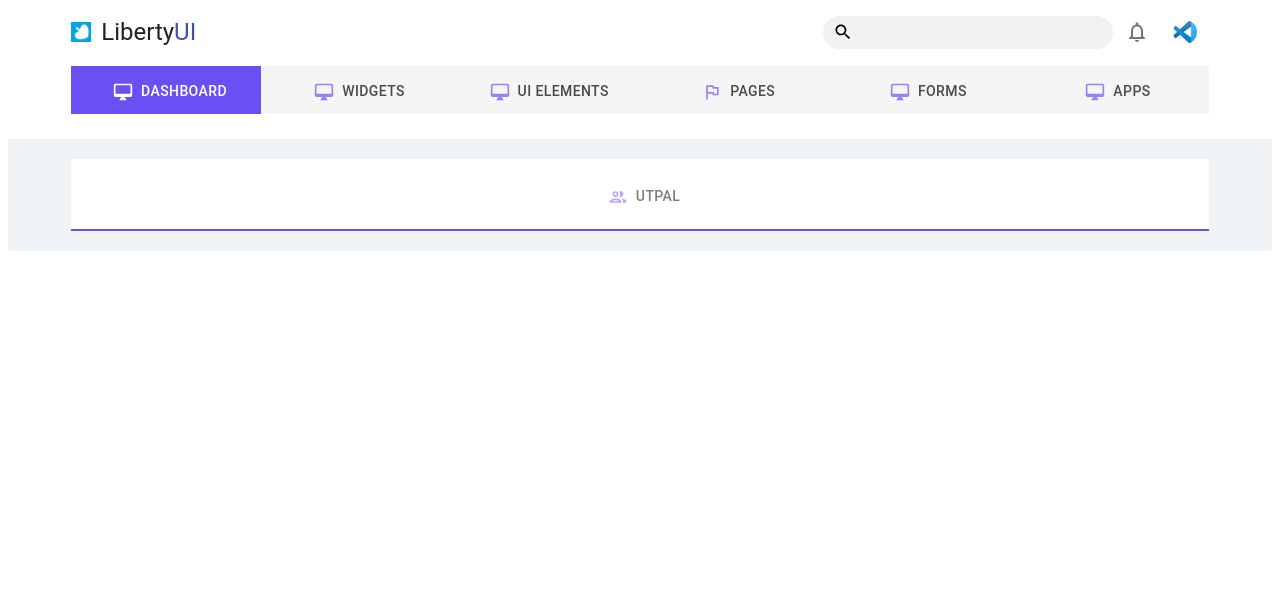
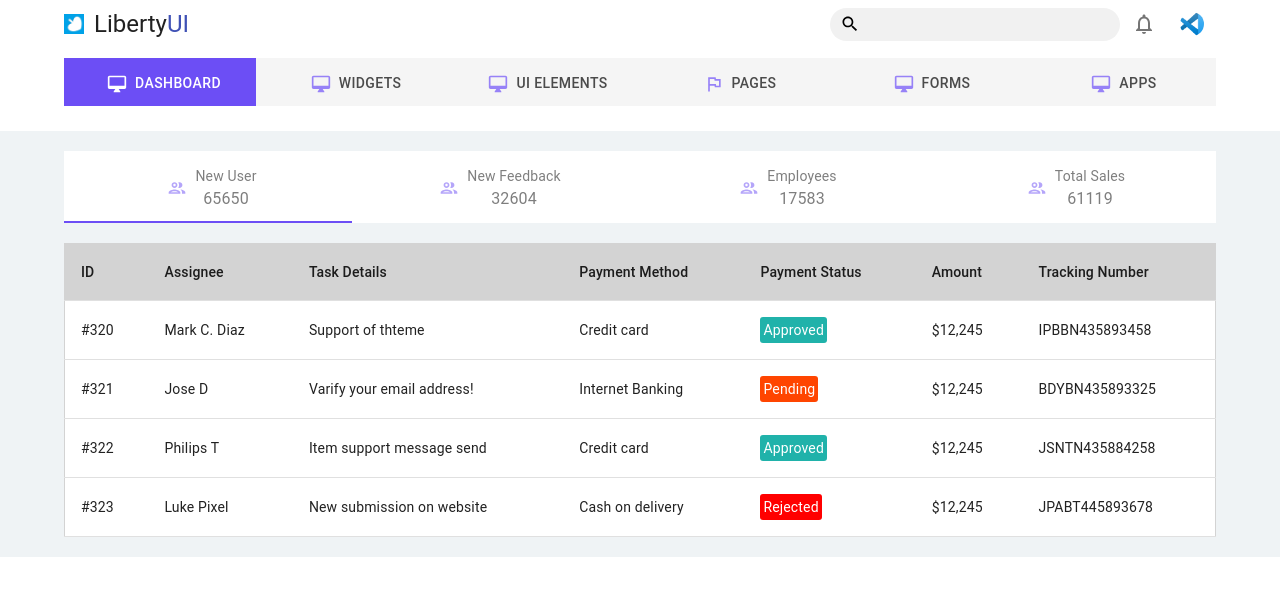
Before and after one commit to utpalmaji01/LibraryUI, a React (Create React App) app: page /dashBoard in a window 1280 px wide. Shown: the top 596 px of the page. Built offline with nearby package versions, Linux system fonts and the light colour scheme.

Commit message:
add: data table at dashboard

```diff
--- a/public/index.html
+++ b/public/index.html
@@ -26,7 +26,7 @@
     -->
     <title>React App</title>
   </head>
-  <body>
+  <body style="margin:0;">
     <noscript>You need to enable JavaScript to run this app.</noscript>
     <div id="root"></div>
     <!--
--- a/src/components/AllAssets.jsx
+++ b/src/components/AllAssets.jsx
@@ -1,5 +1,5 @@
 import React, { useState } from "react";
-import { Tab, Tabs } from "@material-ui/core";
+import { Tab, Tabs, Typography } from "@material-ui/core";
 import { PeopleOutlined as PeopleOutlinedIcon } from "@material-ui/icons";
 import "../style/allAssets.scss";
 
@@ -21,7 +21,64 @@ const AllAssets = () => {
         <Tab
           disabled
           value="NEW USER"
-          label={<div className="tab-details">utpal</div>}
+          label={
+            <div className="tab-details">
+              <Typography variant="body2" className="details-header">
+                New User
+              </Typography>
+              <Typography variant="body1" className="details-description">
+                65650
+              </Typography>
+            </div>
+          }
+          icon={<PeopleOutlinedIcon fontSize="small" className="tab-icon" />}
+          className="assets-tab"
+        />
+        <Tab
+          disabled
+          value="NEW FEEDBACK"
+          label={
+            <div className="tab-details">
+              <Typography variant="body2" className="details-header">
+                New Feedback
+              </Typography>
+              <Typography variant="body1" className="details-description">
+                32604
+              </Typography>
+            </div>
+          }
+          icon={<PeopleOutlinedIcon fontSize="small" className="tab-icon" />}
+          className="assets-tab"
+        />
+        <Tab
+          disabled
+          value="EMPLOYEES"
+          label={
+            <div className="tab-details">
+              <Typography variant="body2" className="details-header">
+                Employees
+              </Typography>
+              <Typography variant="body1" className="details-description">
+                17583
+              </Typography>
+            </div>
+          }
+          icon={<PeopleOutlinedIcon fontSize="small" className="tab-icon" />}
+          className="assets-tab"
+        />
+        <Tab
+          disabled
+          value="TOTAL SALES"
+          label={
+            <div className="tab-details">
+              <Typography variant="body2" className="details-header">
+                Total Sales
+              </Typography>
+              <Typography variant="body1" className="details-description">
+                61119
+              </Typography>
+            </div>
+          }
           icon={<PeopleOutlinedIcon fontSize="small" className="tab-icon" />}
           className="assets-tab"
         />
--- a/src/components/Body.jsx
+++ b/src/components/Body.jsx
@@ -1,13 +1,20 @@
 import React from "react";
 import AllAssets from "./AllAssets.jsx";
+import DashboardTable from "./DashboardTable.jsx";
+
 import "../style/body.scss";
 
 const Body = () => {
-    return ( <div className="body-container">
-        <div className="all-assets">
-            <AllAssets />
-        </div>
-    </div> );
-}
+  return (
+    <div className="body-container">
+      <div className="all-assets">
+        <AllAssets />
+      </div>
+      <div className="dashboard-table">
+        <DashboardTable />
+      </div>
+    </div>
+  );
+};
 
 export default Body;
--- a/src/components/Dashboard.jsx
+++ b/src/components/Dashboard.jsx
@@ -2,6 +2,7 @@ import React, { lazy, Suspense } from "react";
 import Header from "./Header.jsx";
 import Loader from "./Loading.jsx";
 import ErrorBoundary from "./ErrorBoundary.jsx";
+import "../style/dashboard.scss";
 
 const Body = lazy(() => {
   return new Promise((resolve) => {
--- /dev/null
+++ b/src/components/DashboardTable.jsx
@@ -0,0 +1,129 @@
+import {
+  Table,
+  TableBody,
+  TableCell,
+  TableContainer,
+  TableHead,
+  TableRow,
+} from "@material-ui/core";
+import React, { Component } from "react";
+import clsx from "clsx";
+import "../style/dashboardTable.scss";
+
+class DashboardTable extends Component {
+  constructor(props) {
+    super(props);
+    this.state = {
+      tableRow: [
+        {
+          id: "#320",
+          assigne: "Mark C. Diaz",
+          taskDetails: "Support of thteme",
+          paymentMethod: "Credit card",
+          paymentStatus: "Approved",
+          amount: "$12,245",
+          trackingNumber: "IPBBN435893458",
+        },
+        {
+          id: "#321",
+          assigne: "Jose D",
+          taskDetails: "Varify your email address!",
+          paymentMethod: "Internet Banking",
+          paymentStatus: "Pending",
+          amount: "$12,245",
+          trackingNumber: "BDYBN435893325",
+        },
+        {
+          id: "#322",
+          assigne: "Philips T",
+          taskDetails: "Item support message send",
+          paymentMethod: "Credit card",
+          paymentStatus: "Approved",
+          amount: "$12,245",
+          trackingNumber: "JSNTN435884258",
+        },
+        {
+          id: "#323",
+          assigne: "Luke Pixel",
+          taskDetails: "New submission on website",
+          paymentMethod: "Cash on delivery",
+          paymentStatus: "Rejected",
+          amount: "$12,245",
+          trackingNumber: "JPABT445893678",
+        },
+      ],
+    };
+  }
+  render() {
+    return (
+      <div className="dashboard-table-container">
+        <TableContainer>
+          <Table aria-label="dashboard-table" className="table">
+            <TableHead className="table-head">
+              <TableRow className="table-head-row">
+                <TableCell align="left" className="table-head-cell">
+                  ID
+                </TableCell>
+                <TableCell align="left" className="table-head-cell">
+                  Assignee
+                </TableCell>
+                <TableCell align="left" className="table-head-cell">
+                  Task Details
+                </TableCell>
+                <TableCell align="left" className="table-head-cell">
+                  Payment Method
+                </TableCell>
+                <TableCell align="left" className="table-head-cell">
+                  Payment Status
+                </TableCell>
+                <TableCell align="left" className="table-head-cell">
+                  Amount
+                </TableCell>
+                <TableCell align="left" className="table-head-cell">
+                  Tracking Number
+                </TableCell>
+              </TableRow>
+            </TableHead>
+            <TableBody className="table-body">
+              {this.state.tableRow.map((row) => (
+                <TableRow key={row.id} className="table-body-row">
+                  <TableCell align="left" className="table-body-cell">
+                    {row.id}
+                  </TableCell>
+                  <TableCell align="left" className="table-body-cell">
+                    {row.assigne}
+                  </TableCell>
+                  <TableCell align="left" className="table-body-cell">
+                    {row.taskDetails}
+                  </TableCell>
+                  <TableCell align="left" className="table-body-cell">
+                    {row.paymentMethod}
+                  </TableCell>
+                  <TableCell align="left" className="table-body-cell">
+                    <div
+                      className={clsx("status", {
+                        "status-approved": row.paymentStatus === "Approved",
+                        "status-pending": row.paymentStatus === "Pending",
+                        "status-rejected": row.paymentStatus === "Rejected",
+                      })}
+                    >
+                      {row.paymentStatus}
+                    </div>
+                  </TableCell>
+                  <TableCell align="left" className="table-body-cell">
+                    {row.amount}
+                  </TableCell>
+                  <TableCell align="left" className="table-body-cell">
+                    {row.trackingNumber}
+                  </TableCell>
+                </TableRow>
+              ))}
+            </TableBody>
+          </Table>
+        </TableContainer>
+      </div>
+    );
+  }
+}
+
+export default DashboardTable;
--- a/src/components/ErrorBoundary.jsx
+++ b/src/components/ErrorBoundary.jsx
@@ -12,10 +12,12 @@ class ErrorBoundary extends Component {
       hasError: true,
     };
   }
+
   componentDidCatch(error, info) {
     console.log(error);
     console.log(info);
   }
+
   render() {
     if (this.state.hasError) {
       return <Typography variant="h4">Something went wrong</Typography>;
--- a/src/components/Header.jsx
+++ b/src/components/Header.jsx
@@ -15,12 +15,14 @@ import {
 import logo from "../assets/image/icon.png";
 import vsCodeLogo from "../assets/image/vsCodeLogo.png";
 import "../style/header.scss";
+
 const Header = () => {
   const [value, setValue] = useState("DASHBOARD");
 
   const handleChange = (event, newValue) => {
     setValue(newValue);
   };
+
   return (
     <div className="header-container">
       <div className="primary-header">
--- a/src/style/allAssets.scss
+++ b/src/style/allAssets.scss
@@ -14,6 +14,11 @@
           margin: 0 8px;
           color: #6c4ef5;
         }
+        .tab-details {
+          .details-header {
+            text-transform: capitalize;
+          }
+        }
       }
     }
   }
--- a/src/style/body.scss
+++ b/src/style/body.scss
@@ -1,6 +1,12 @@
-.body-container{
-    background-color: #EFF3F5;
-    .all-assets{
-        padding: 20px 0;
-    }
+@import "./breakPoints";
+@import "./colors";
+
+.body-container {
+  background-color: #eff3f5;
+  .all-assets {
+    padding: 20px 0;
+  }
+  .dashboard-table {
+    padding: 0 0 20px;
+  }
 }
--- /dev/null
+++ b/src/style/dashboard.scss
@@ -0,0 +1,12 @@
+@import "./breakPoints";
+@import "./colors";
+
+.dashboard-container {
+  .dashboard-header {
+    box-shadow: 0px 0px 20px 1px rgba(0,0,0,0.75);
+    -webkit-box-shadow: 0px 0px 20px 1px rgba(0,0,0,0.75);
+    -moz-box-shadow: 0px 0px 20px 1px rgba(0,0,0,0.75);
+  }
+//   .dashboard-body {
+//   }
+}
--- /dev/null
+++ b/src/style/dashboardTable.scss
@@ -0,0 +1,36 @@
+@import "./breakPoints";
+@import "./colors";
+
+.dashboard-table-container {
+  width: 90%;
+  margin: 0 auto;
+  .table {
+    box-sizing: border-box;
+    border: 1px solid $color-lightgray;
+    .table-head {
+      background-color: $color-lightgray;
+    }
+    .table-body {
+      background-color: $color-white;
+      .table-body-row {
+        .table-body-cell {
+          .status {
+            width: min-content;
+            padding: 3px;
+            border-radius: 3px;
+            color: $color-white;
+          }
+          .status.status-approved {
+            background-color: lightseagreen;
+          }
+          .status.status-pending {
+            background-color: orangered;
+          }
+          .status.status-rejected {
+            background-color: red;
+          }
+        }
+      }
+    }
+  }
+}
```
Also changed, not shown: 1 other file (tests, documents, lock files or other folders).
